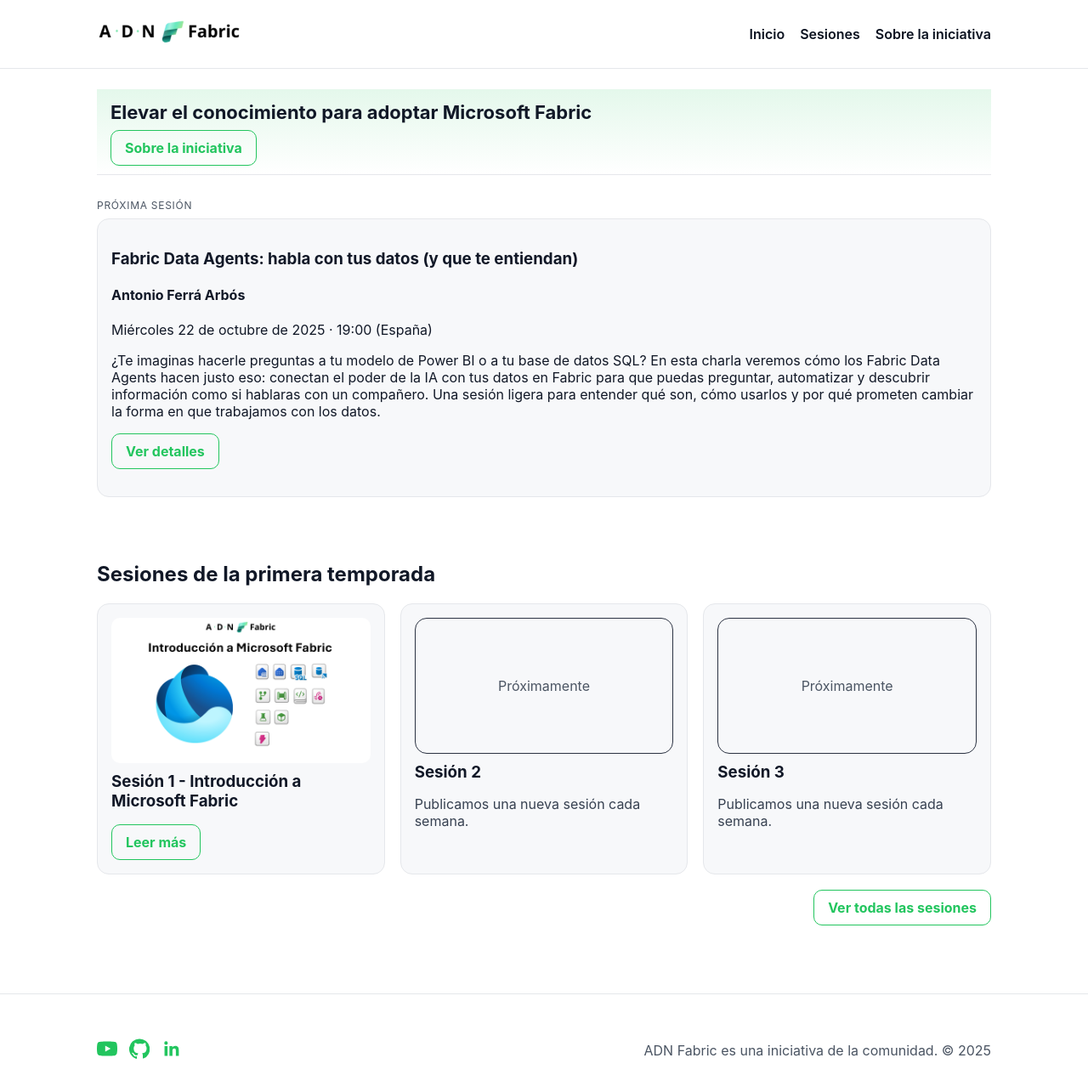
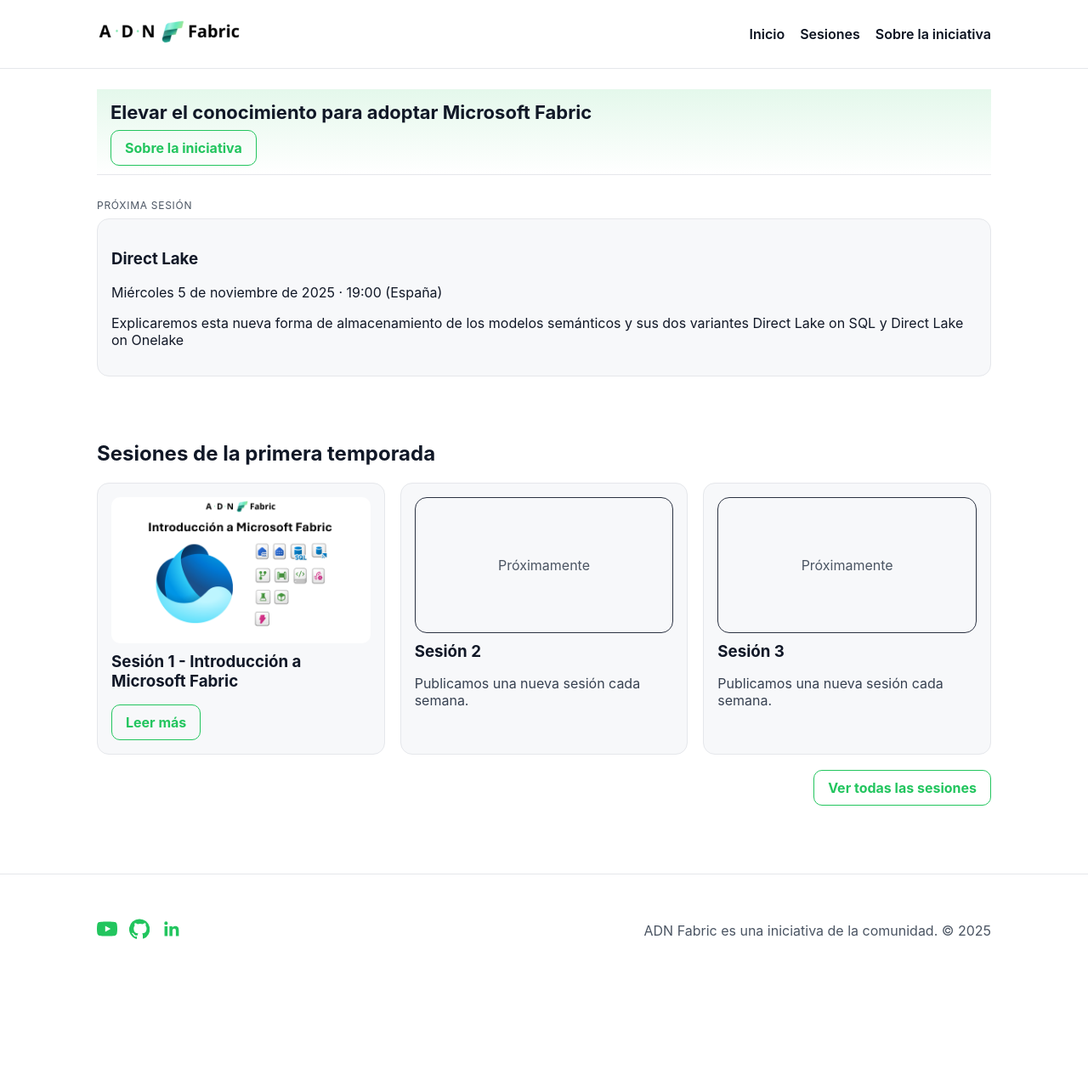
Before and after one commit to ADNFabric/ADNFabric, a Jekyll site: the page built from docs/index.md, in a window 1280 px wide and 1302 px high. Shown: the top 1285 px of the window at 85% size. Built offline with Jekyll 4.4.1, drawn with Linux system fonts in a browser that asks for light colours.

Commit message:
Diapositivas sesión 17 y anunció de l apróxima sesión

```diff
--- a/docs/_data/upcoming.yml
+++ b/docs/_data/upcoming.yml
@@ -1,6 +1,6 @@
-title: "Fabric Data Agents: habla con tus datos (y que te entiendan)"
-speaker: Antonio Ferrá Arbós
-date: Miércoles 22 de octubre de 2025
+title: "Direct Lake"
+#speaker: Diana Aguilera Reyna
+date: Miércoles 5 de noviembre de 2025
 time: "19:00"
-description: "¿Te imaginas hacerle preguntas a tu modelo de Power BI o a tu base de datos SQL? En esta charla veremos cómo los Fabric Data Agents hacen justo eso: conectan el poder de la IA con tus datos en Fabric para que puedas preguntar, automatizar y descubrir información como si hablaras con un compañero. Una sesión ligera para entender qué son, cómo usarlos y por qué prometen cambiar la forma en que trabajamos con los datos."
-cta_url: https://www.linkedin.com/events/7383540381449093121/
+description: "Explicaremos esta nueva forma de almacenamiento de los modelos semánticos y sus dos variantes Direct Lake on SQL y Direct Lake on Onelake"
+#cta_url: https://www.linkedin.com/events/7383540381449093121/
```
Also changed, not shown: 1 other file.
